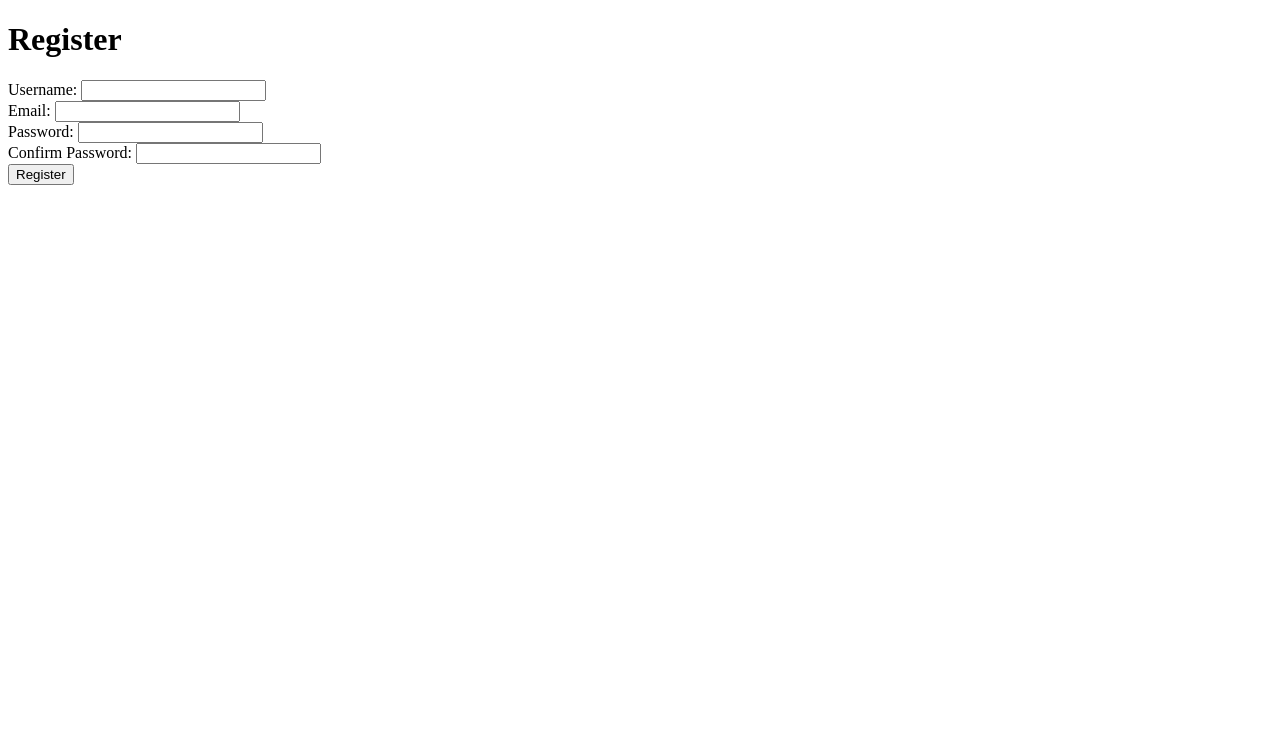
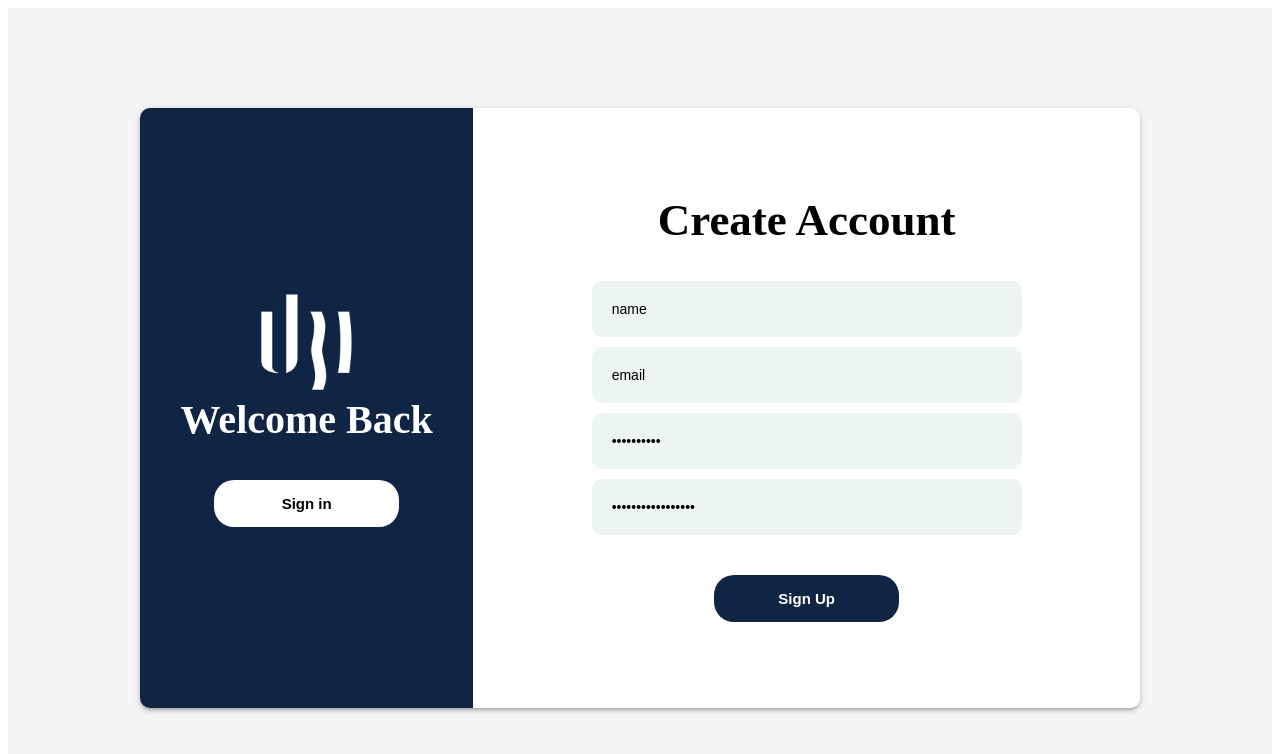
Before and after one commit to davidcarmo23/IOT_Project, a website: page src/register.html in a window 1280 px wide. Drawn offline with Linux system fonts and the light colour scheme.

Commit message:
register

```diff
--- a/src/register.html
+++ b/src/register.html
@@ -9,27 +9,61 @@
     <link rel="stylesheet" href="/font-awesome-4.7.0/css/font-awesome.min.css"/>
 </head>
 <body>
-  <h1>Register</h1>
-  <form method="POST" action="/register">
-    <div>
-      <label for="username">Username:</label>
-      <input type="text" id="username" name="username" required>
+  <div class="signup_container">
+    <div class="signup_form_container">
+      <div class="left">
+        <img src="logo.png" alt="Logo" class="logo" />
+        <h1>Welcome Back</h1>
+          <button type="button" class="white_btn">
+            Sign in
+          </button>
+      </div>
+      <div class="right">
+        <form class= "form_container" method="POST" action="/register">
+          <h1>Create Account</h1>
+          <input
+            type="text"
+            id="username"
+            placeholder="Username"
+            name="username"
+            value="name"
+            required
+            class="input"
+          />
+          <input
+            type="email"
+            id="email"
+            placeholder="Email"
+            name="email"
+            required
+            value="email"
+            required
+            class="input"
+          />
+          <input
+            type="password"
+            id="password"
+            placeholder="Password"
+            name="password"
+            value={password}
+            required
+            class=input
+          />
+          <input
+            type="password"
+            id="confirm-password"
+            placeholder="Confirm Password"
+            name="confirm-password"
+            value={confirmPassword}
+            required
+            class=input
+          />
+          <button type="submit" value="Register" class=green_btn>
+            Sign Up
+          </button>
+        </form>
+      </div>
     </div>
-    <div>
-      <label for="email">Email:</label>
-      <input type="email" id="email" name="email" required>
-    </div>
-    <div>
-      <label for="password">Password:</label>
-      <input type="password" id="password" name="password" required>
-    </div>
-    <div>
-      <label for="confirm-password">Confirm Password:</label>
-      <input type="password" id="confirm-password" name="confirm-password" required>
-    </div>
-    <div>
-      <input type="submit" value="Register">
-    </div>
-  </form>
+  </div>
 </body>
 </html>
--- a/src/style.css
+++ b/src/style.css
@@ -1,38 +1,118 @@
-.controls{
-    display: flex;
-    width: 100%;
-    height: 50px;
-    justify-content: space-around;
-    align-items: center;
-    margin-bottom: 20px;
+.signup_container {
+	width: 100%;
+	min-height: 100vh;
+	background-color: #f5f5f5;
+	display: flex;
+	align-items: center;
+	justify-content: center;
 }
 
-.controls i{
-    display: flex;
-    justify-content: center;
-    align-items: center;
+.signup_form_container {
+	width: 1000px;
+	height: 600px;
+	display: flex;
+	border-radius: 10px;
+	box-shadow: 0px 3px 3px -2px rgb(0 0 0 / 20%),
+		0px 3px 4px 0px rgb(0 0 0 / 14%), 0px 1px 8px 0px rgb(0 0 0 / 12%);
 }
 
-iframe{
-    width: 100%;
-    height: 100%;
+.left {
+	flex: 1;
+	display: flex;
+	flex-direction: column;
+	align-items: center;
+	justify-content: center;
+	background-color: #102444;
+	border-top-left-radius: 10px;
+	border-bottom-left-radius: 10px;
 }
 
-.controls_Elements{
-
+.left h1 {
+	margin-top: 0;
+	color: white;
+	font-size: 40px;
+	align-self: center;
 }
 
-footer{
-    display: flex;
-    position: relative;
-    left: 0;
-    bottom: 0;
-    width: 100%;
-    justify-content: center;
-    align-items: center;
-    height: 50px;
-    background-color: #000;
-    color: #fff;
-    font-size: 20px;
-    font-weight: 600;
+.right {
+	flex: 2;
+	display: flex;
+	flex-direction: column;
+	align-items: center;
+	justify-content: center;
+	background-color: white;
+	border-top-right-radius: 10px;
+	border-bottom-right-radius: 10px;
 }
+
+.form_container {
+	display: flex;
+	flex-direction: column;
+	align-items: center;
+}
+
+.form_container h1 {
+	font-size: 45px;
+	margin-top: 0;
+}
+
+.input {
+	outline: none;
+	border: none;
+	width: 390px;
+	padding: 20px;
+	border-radius: 10px;
+	background-color: #edf5f3;
+	margin: 5px 0;
+	font-size: 14px;
+}
+
+.error_msg {
+	width: 370px;
+	padding: 15px;
+	margin: 5px 0;
+	font-size: 14px;
+	background-color: #f34646;
+	color: white;
+	border-radius: 5px;
+	text-align: center;
+}
+
+.white_btn,
+.green_btn {
+	border: none;
+	outline: none;
+	padding: 15px 0;
+	background-color: white;
+	border-radius: 20px;
+	width: 185px;
+	font-weight: bold;
+	font-size: 15px;
+	cursor: pointer;
+	margin-top: 10px; /* Add margin to adjust the spacing */
+}
+
+.green_btn {
+
+
+	color: white;
+
+
+	border: none;
+	outline: none;
+	padding: 15px 0;
+	background-color: #102444;
+	border-radius: 20px;
+	width: 185px;
+	font-weight: bold;
+	font-size: 15px;
+	cursor: pointer;
+	margin-top: 35px;
+}
+
+.logo {
+	display: block;
+	margin: 0 auto;
+	width: 100px; /* Adjust the width as needed */
+	fill: white;
+}
```
Also changed, not shown: src/logo.png (added).
